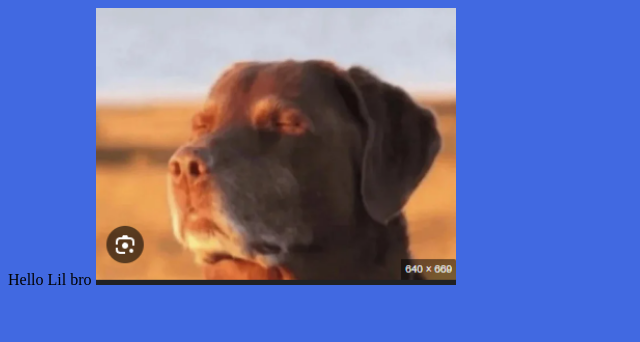
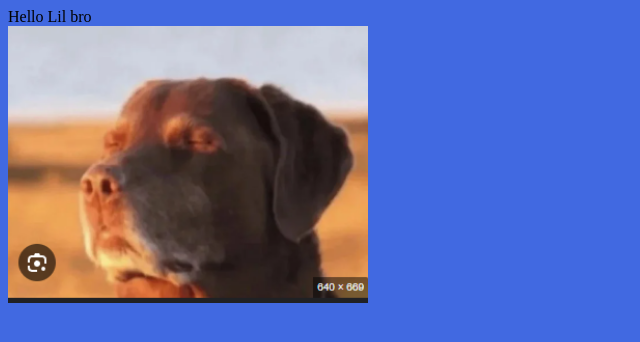
Before and after one commit to FillipeG/ProjetoWeb1, a plain HTML site: page index.html in a window 1280 px wide. Shown: the whole page, without its empty margins (0-640 px from the left). Drawn offline with Linux system fonts and the light colour scheme.

Commit message:
Segunda versao do site

```diff
--- a/index.html
+++ b/index.html
@@ -7,7 +7,7 @@
     <link rel="stylesheet" href="style.css">
 </head>
 <body>
-   Hello Lil bro
+   Hello Lil bro <br>
     <img src="dawg.png" alt=""width="360px">
 </body>
 </html>
```
